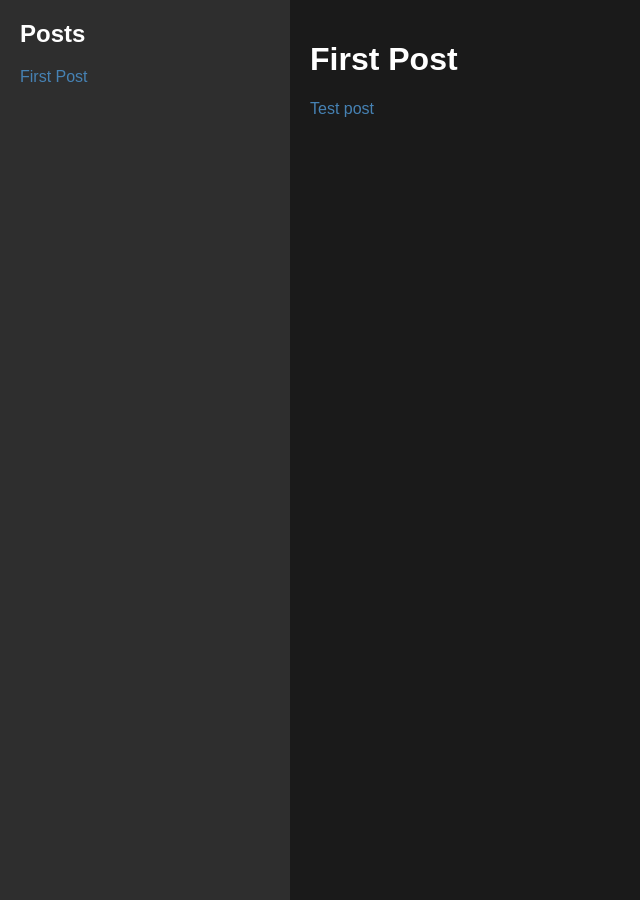
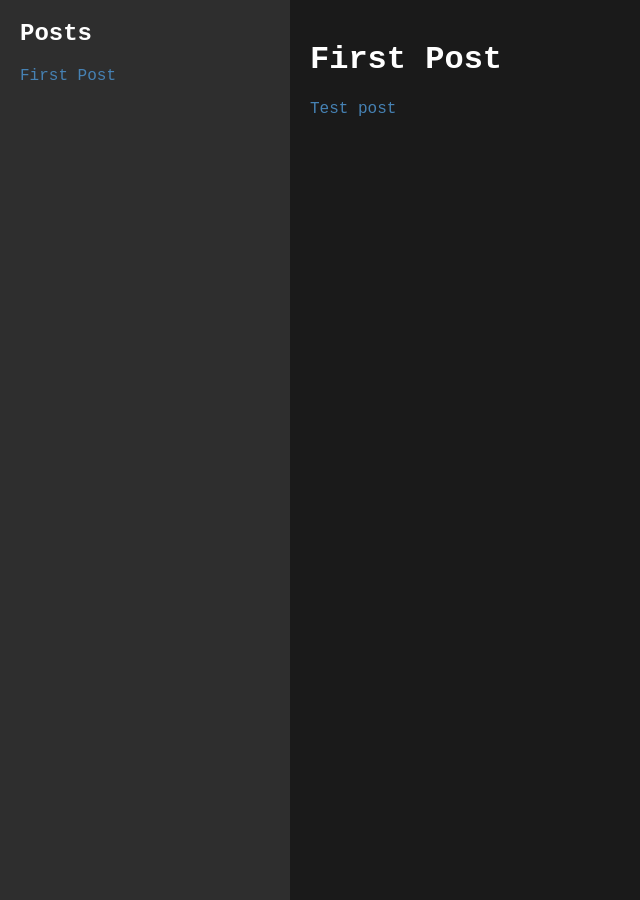
Before and after one commit to afxr/afxr.github.io, a Jekyll site: the page built from _posts/2024-09-10-first-post.md, in a window 1280 px wide. Shown: the whole page, without its empty margins (0-640 px from the left). Built offline with Jekyll 4.4.1, drawn with Linux system fonts in a browser that asks for light colours.

Commit message:
Update style.css

```diff
--- a/assets/css/style.css
+++ b/assets/css/style.css
@@ -2,7 +2,7 @@
 body {
     background-color: #1a1a1a; /* Dark background */
     color: #4682b4; /* Steel blue text */
-    font-family: Arial, sans-serif;
+    font-family: "Courier New", Courier, monospace; /* Typewriter font */
     margin: 0;
     padding: 0;
 }
```
